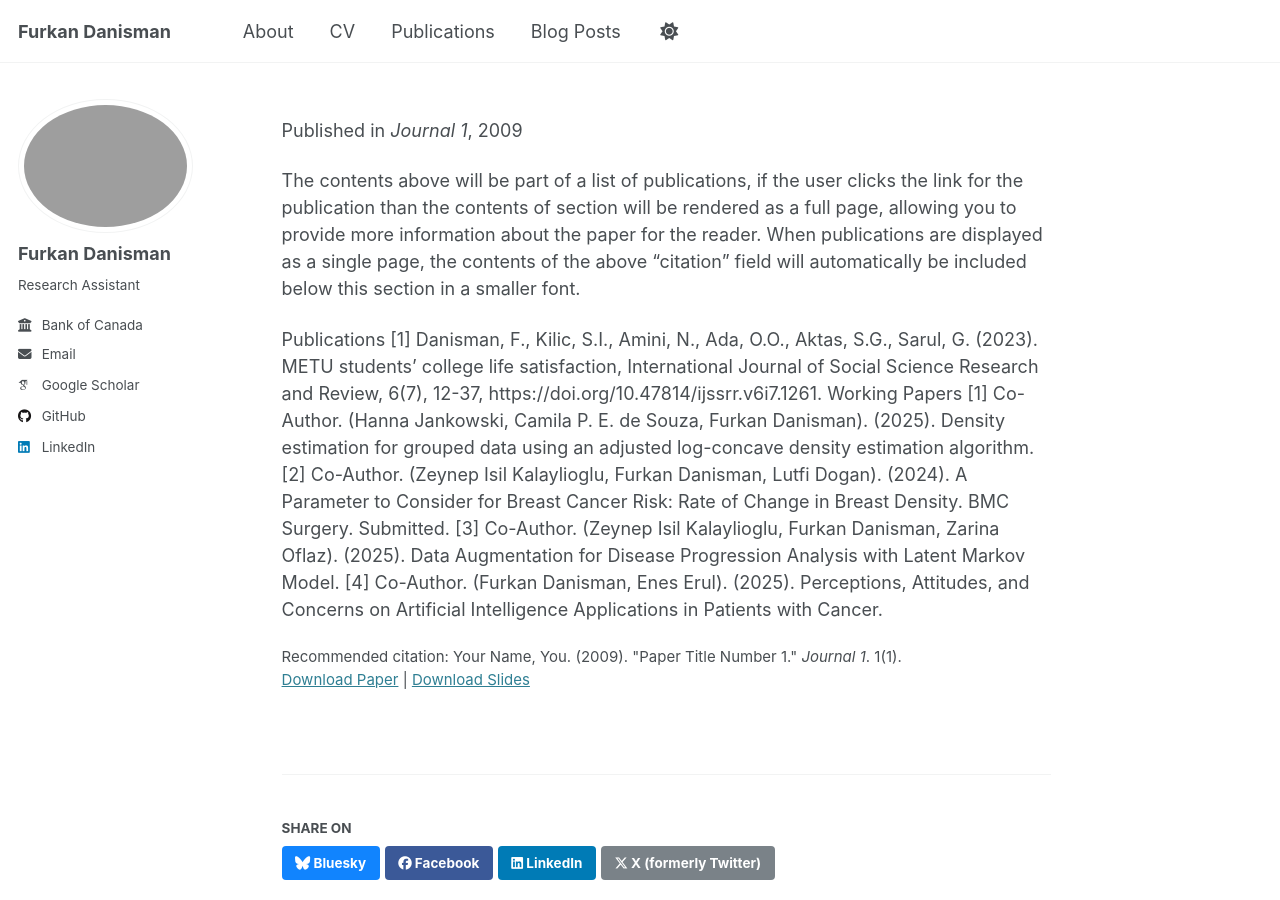
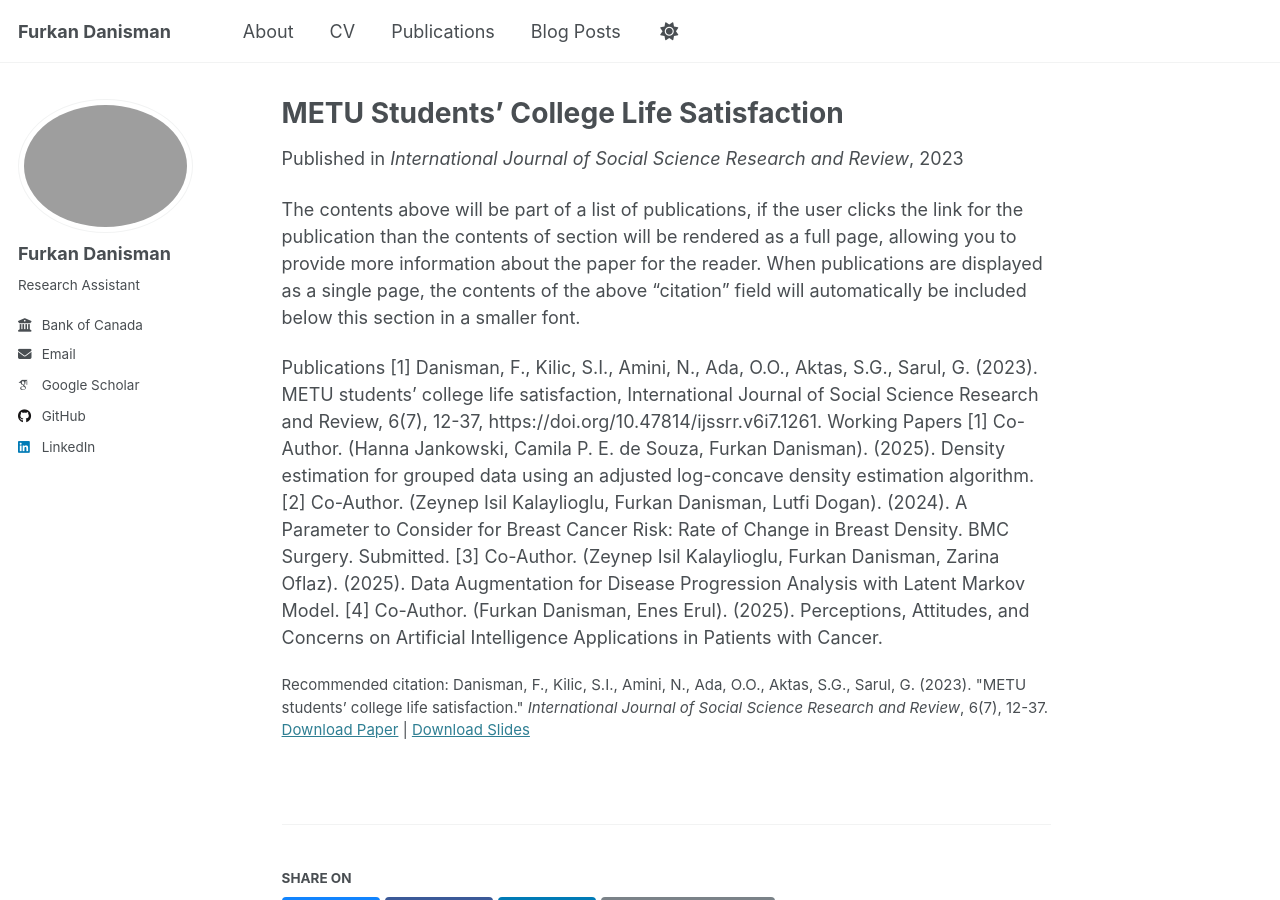
Before and after one commit to FurkanDanisman/FurkanDanisman.github.io, a Jekyll site: the page built from _publications/2009-10-01-paper-title-number-1.md, in a window 1280 px wide and 900 px high. Built offline with Jekyll 4.4.1, drawn with Linux system fonts in a browser that asks for light colours; some web fonts are replaced.

Commit message:
Update 2009-10-01-paper-title-number-1.md

```diff
--- a/_publications/2009-10-01-paper-title-number-1.md
+++ b/_publications/2009-10-01-paper-title-number-1.md
@@ -1,14 +1,14 @@
 ---
-title: ""
+title: "METU Students’ College Life Satisfaction"
 collection: publications
 category: manuscripts
-permalink: /publication/2009-10-01-paper-title-number-1
-excerpt: '.'
-date: 2009-10-01
-venue: 'Journal 1'
+permalink: /publication/2023-07-01-metu-college-life-satisfaction
+excerpt: 'An analysis of METU students’ college life satisfaction using statistical methods.'
+date: 2023-07-01
+venue: 'International Journal of Social Science Research and Review'
 slidesurl: 'http://academicpages.github.io/files/slides1.pdf'
-paperurl: 'http://academicpages.github.io/files/paper1.pdf'
-citation: 'Your Name, You. (2009). &quot;Paper Title Number 1.&quot; <i>Journal 1</i>. 1(1).'
+paperurl: 'https://doi.org/10.47814/ijssrr.v6i7.1261'
+citation: 'Danisman, F., Kilic, S.I., Amini, N., Ada, O.O., Aktas, S.G., Sarul, G. (2023). "METU students’ college life satisfaction." <i>International Journal of Social Science Research and Review</i>, 6(7), 12-37.'
 ---
 
 The contents above will be part of a list of publications, if the user clicks the link for the publication than the contents of section will be rendered as a full page, allowing you to provide more information about the paper for the reader. When publications are displayed as a single page, the contents of the above "citation" field will automatically be included below this section in a smaller font.
```
